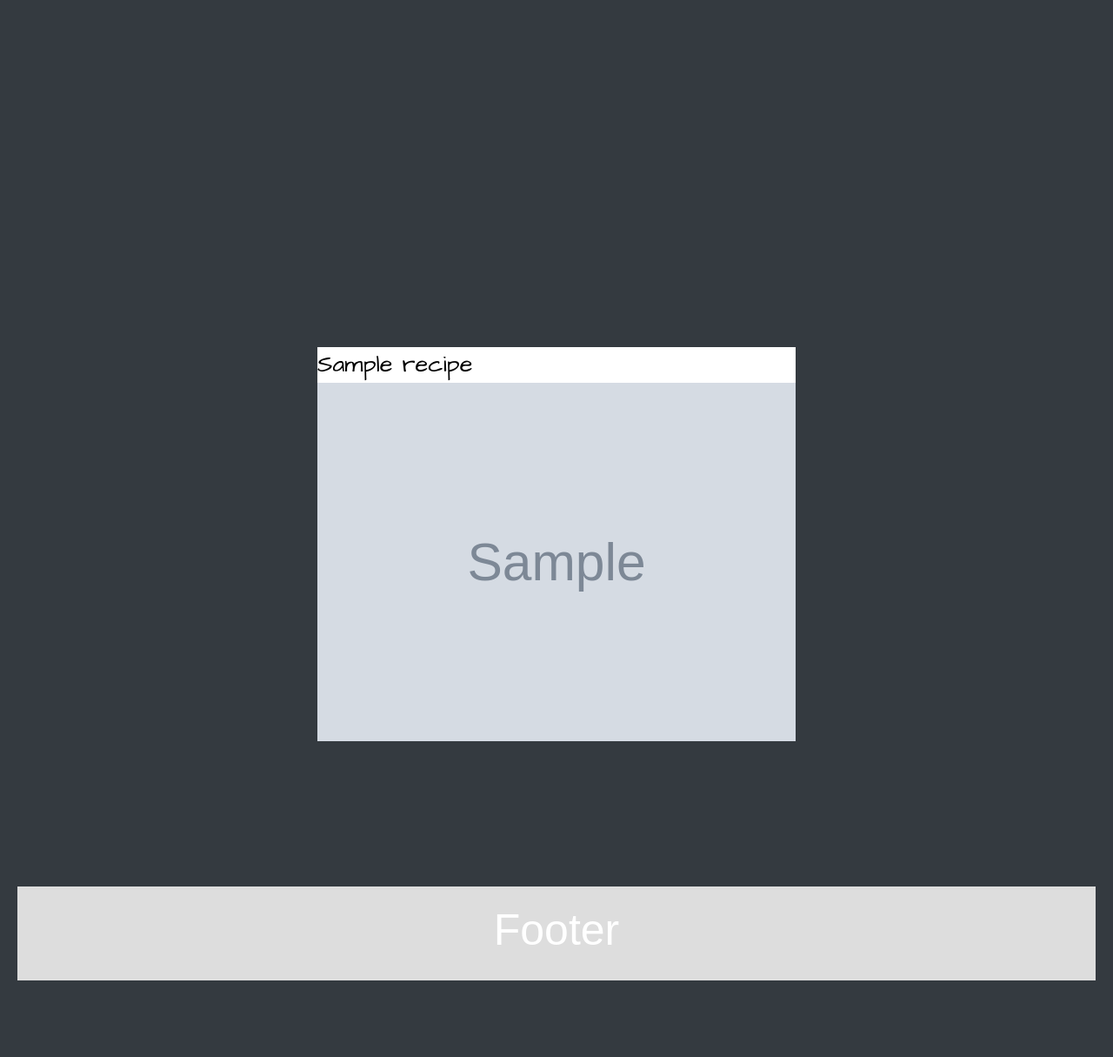
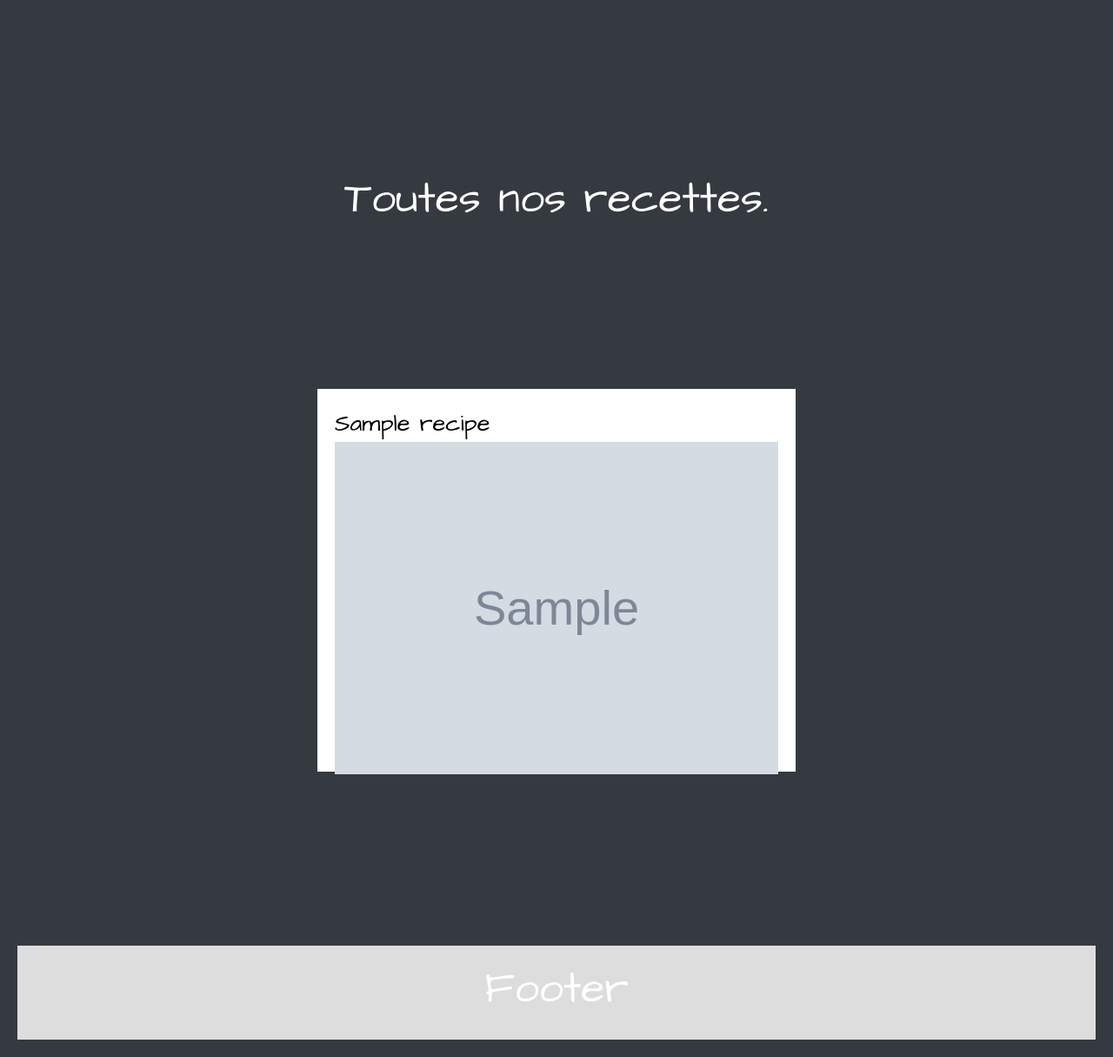
Before and after one commit to YDECORCE/Marmiton, a PHP site: template vue/allrecipes.php in a window 1280 px wide. Shown: the part 521-1736 px from the top of the page at 87% size. Before the commit the page ends 1648 px from the top, so only its background shows below. Run offline with PHP 8.4, Linux system fonts and the light colour scheme; the template is opened without the code that fills it: most values are stand-ins (such as "Sample title", 1, 10 or a date in 2020); grey boxes marked "Sample" are stand-in pictures; some web fonts are replaced.

Commit message:
before merge

```diff
--- a/public/css/style.css
+++ b/public/css/style.css
@@ -56,7 +56,7 @@
     background: orange;
     text-decoration:none;
     animation-name: example;
-    animation-duration: 3s;
+    animation-duration: 1s;
   }
   @keyframes example {
     from {background-color: red;}
@@ -112,7 +112,7 @@
 
 
   /* Clear floats after the columns */
-  .row:after {
+  .rowe:after {
     content: "";
     display: table;
     clear: both;
@@ -185,8 +185,9 @@
 .fiche{
   width: 550px;
   background-color: white;
-  height: 400px;
+  height: 440px;
   /* align-items: flex-end; */
+  padding: 20px;
   margin: 10px;
 }
 
@@ -201,6 +202,8 @@
      h2{
        color:white;
        font-size: 50px;
+       font-family: 'Architects Daughter', cursive;
+       text-align: center;
      }
      p{
 
--- a/vue/allrecipes.php
+++ b/vue/allrecipes.php
@@ -1,7 +1,7 @@
 <?php
 ob_start();
 
-echo'<div class="container allrecipes">';
+echo'<h2>Toutes nos recettes.</h2><div class="container allrecipes">';
 foreach ($recipes as $data){
     echo"<div class='fiche'>
         <a href='index.php?action=detail&id=".$data['id_recettes']."'>".$data['nom_recettes']."</a>
--- a/vue/onerecipe.php
+++ b/vue/onerecipe.php
@@ -13,6 +13,7 @@ echo"<div class='container'>";
 
 foreach ($recipedetail as $data)
     {
+        $text=str_replace ("/*","</p><p>",$data['recette_recettes']);
         echo"<div class='container'>
     <h2>".$data['nom_recettes']."</h2>
     <div class='propimage'>
@@ -25,7 +26,7 @@ foreach ($recipedetail as $data)
         <p>Coût : ".$data['cout_recettes']."</p>
     </div>
     <div class='recette'>
-        <p>".$data['recette_recettes']."</p>
+        <p>".$text."</p>
     </div>";
     $nbredepersonne=$data['nombre_personnes'];
 
--- a/vue/template.php
+++ b/vue/template.php
@@ -82,7 +82,7 @@
 
 
 
-  <div class="row">
+  <div class="rowe">
     <?php
     if(!empty($loopfiverecipes)){echo $loopfiverecipes;}
     if(!empty($loopallrecipes)){echo $loopallrecipes;}
```
Also changed, not shown: vue/calcul.php (added, +22 -0 lines).
